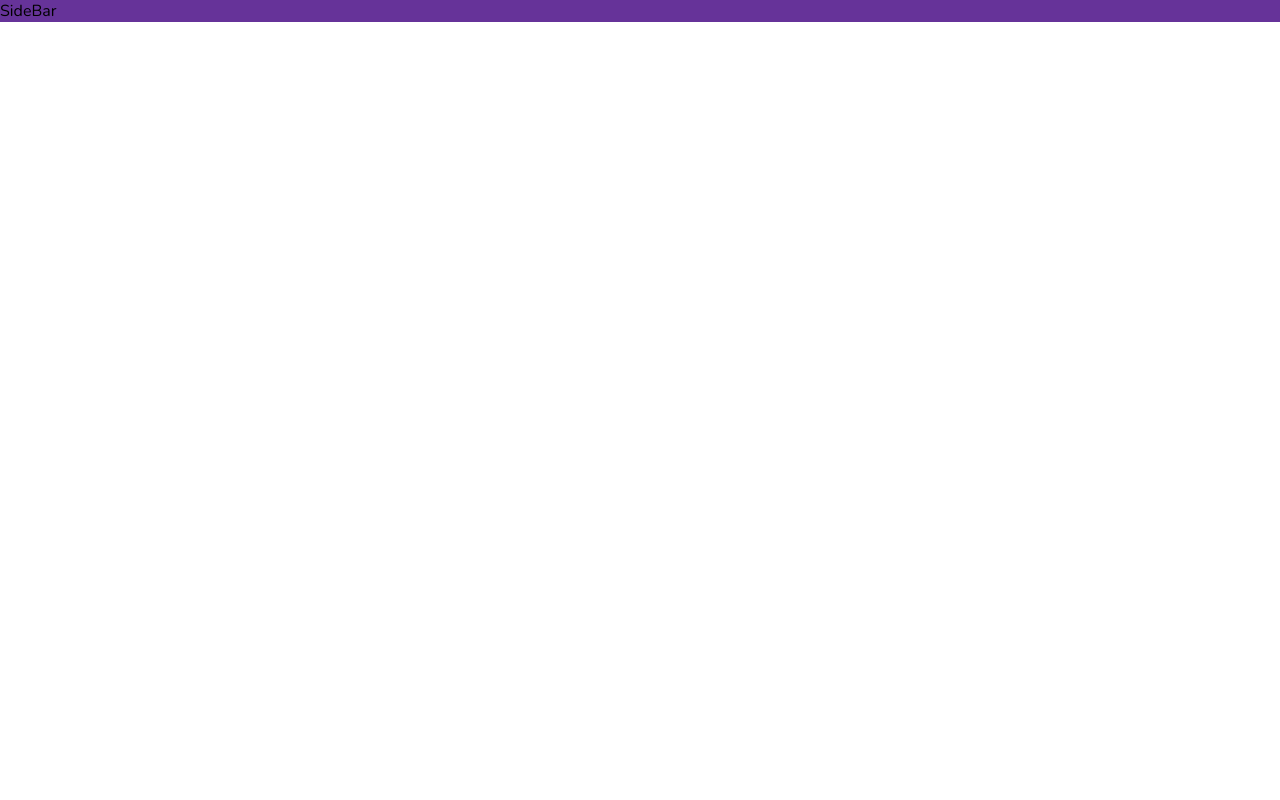
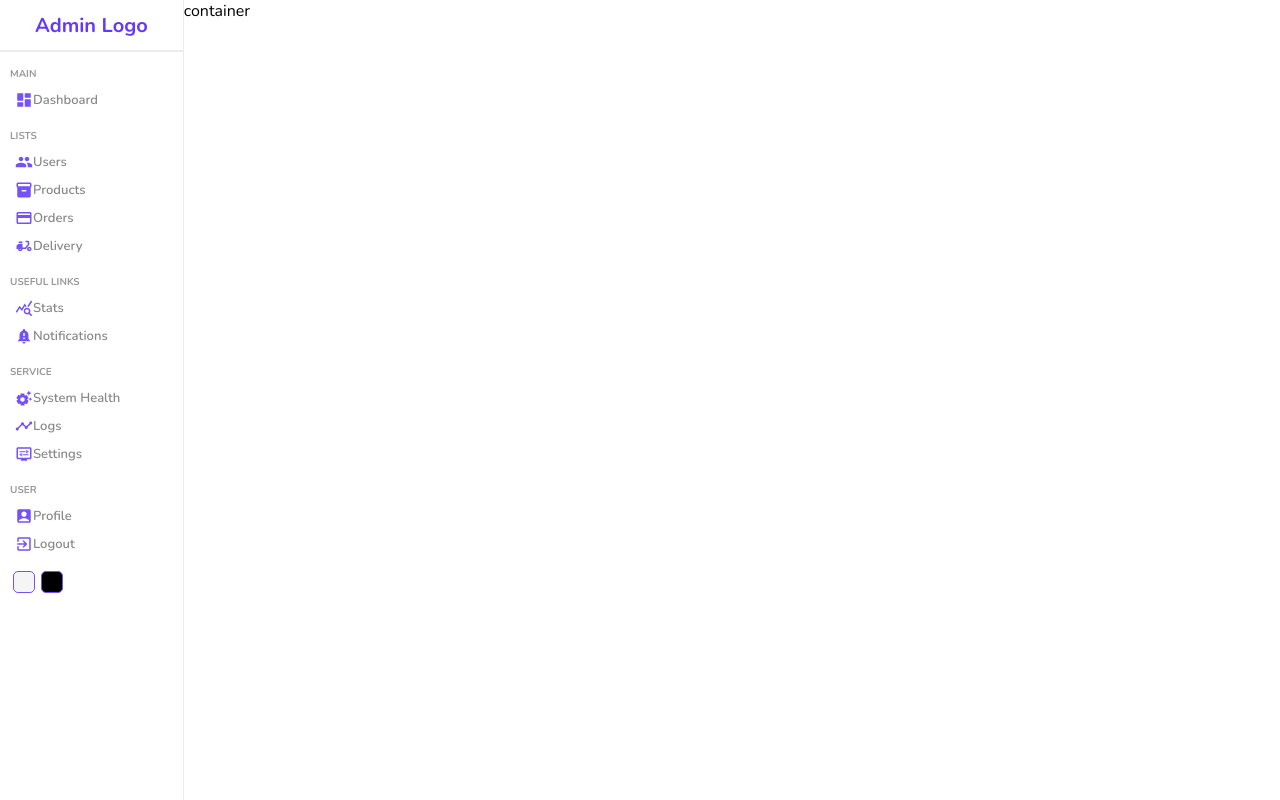
Before and after one commit to georgegaibor/adminPanel, a React (Create React App) app in the folder adminpanel/: page / in a window 1280 px wide. Built offline with nearby package versions, Linux system fonts and the light colour scheme; the HTML template or start-up script is replaced by a standard one.

Commit message:
feat: sidebar layout and style finished

```diff
--- a/adminpanel/package.json
+++ b/adminpanel/package.json
@@ -3,6 +3,10 @@
   "version": "0.1.0",
   "private": true,
   "dependencies": {
+    "@emotion/react": "^11.9.0",
+    "@emotion/styled": "^11.8.1",
+    "@mui/icons-material": "^5.6.0",
+    "@mui/material": "^5.6.0",
     "@testing-library/jest-dom": "^5.16.4",
     "@testing-library/react": "^12.1.4",
     "@testing-library/user-event": "^13.5.0",
--- a/adminpanel/src/components/sidebar/SideBar.jsx
+++ b/adminpanel/src/components/sidebar/SideBar.jsx
@@ -1,8 +1,86 @@
 import "./sidebar.scss"
+import DashboardIcon from '@mui/icons-material/Dashboard';
+import PeopleIcon from '@mui/icons-material/People';
+import InventoryIcon from '@mui/icons-material/Inventory';
+import CreditCardIcon from '@mui/icons-material/CreditCard';
+import DeliveryDiningIcon from '@mui/icons-material/DeliveryDining';
+import QueryStatsIcon from '@mui/icons-material/QueryStats';
+import NotificationImportantIcon from '@mui/icons-material/NotificationImportant';
+import SettingsSuggestIcon from '@mui/icons-material/SettingsSuggest';
+import TimelineIcon from '@mui/icons-material/Timeline';
+import DisplaySettingsIcon from '@mui/icons-material/DisplaySettings';
+import AccountBoxIcon from '@mui/icons-material/AccountBox';
+import ExitToAppIcon from '@mui/icons-material/ExitToApp';
 
 const SideBar = () => {
   return (
-    <div>SideBar</div>
+    <div className="sidebar">
+        <div className="top">
+            <span className="logo">Admin Logo</span>
+        </div>
+        <hr />
+        <div className="center">
+            <ul>
+                <p className="title">MAIN</p>
+                <li>
+                    <DashboardIcon className="icon"/>
+                    <span>Dashboard</span>
+                </li>
+                <p className="title">LISTS</p>
+                <li>
+                    <PeopleIcon className="icon"/>
+                    <span>Users</span>
+                </li>
+                <li>
+                    <InventoryIcon className="icon"/>
+                    <span>Products</span>
+                </li>
+                <li>
+                    <CreditCardIcon className="icon"/>
+                    <span>Orders</span>
+                </li>
+                <li>
+                    <DeliveryDiningIcon className="icon"/>
+                    <span>Delivery</span>
+                </li>
+                <p className="title">USEFUL LINKS</p>
+                <li>
+                    <QueryStatsIcon className="icon"/>
+                    <span>Stats</span>
+                </li>
+                <li>
+                    <NotificationImportantIcon className="icon"/>
+                    <span>Notifications</span>
+                </li>
+                <p className="title">SERVICE</p>
+                <li>
+                    <SettingsSuggestIcon className="icon"/>
+                    <span>System Health</span>
+                </li>
+                <li>
+                    <TimelineIcon className="icon"/>
+                    <span>Logs</span>
+                </li>
+                <li>
+                    <DisplaySettingsIcon className="icon"/>
+                    <span>Settings</span>
+                </li>
+                <p className="title">USER</p>
+                <li>
+                    <AccountBoxIcon className="icon"/>
+                    <span>Profile</span>
+                </li>
+                <li>
+                    <ExitToAppIcon className="icon"/>
+                    <span>Logout</span>
+                </li>
+            </ul>
+        </div>
+        <div className="bottom">
+            <div className="colorOption"></div>
+            <div className="colorOption"></div>
+        </div>
+    </div>
   )
 }
 
--- a/adminpanel/src/components/sidebar/sidebar.scss
+++ b/adminpanel/src/components/sidebar/sidebar.scss
@@ -0,0 +1,86 @@
+.sidebar{
+    flex: 1;
+    border-right: 0.5px solid rgb(236, 236, 236);
+    min-height: 100vh;
+    background-color: white;
+
+    .top{
+        height: 50px;
+        display: flex;
+        align-items: center;
+        justify-content: center;
+
+        .logo{
+            font-size: 20px;
+            font-weight: bold;
+            color: #6439ff;
+        }
+    }
+
+    hr{
+        height: 0;
+        border: 0.5px solid rgb(236, 236, 236);
+    }
+
+    .center{
+        padding-left: 10px;
+        ul{
+            list-style: none;
+            margin: 0;
+            padding: 0;
+
+            .title{
+                font-size: 10px;
+                font-weight: bold;
+                color: #999;
+                margin-top: 15px;
+                margin-bottom: 5px;
+            }
+
+            li{
+                display: flex;
+                align-content: center;
+                padding: 5px;
+                cursor: pointer;
+
+                &:hover{
+                    background-color: #ece8ff;
+                }
+
+                .icon{
+                    font-size: 18px;
+                    color: #7451f8
+                }
+
+                span{
+                    font-size: 13px;
+                    font-weight: 600;
+                    color: #888;
+                }
+            }
+        }
+    }
+
+    .bottom{
+        display: flex;
+        align-items: center;
+        margin: 10px;
+
+        .colorOption{
+            width: 20px;
+            height: 20px;
+            border-radius: 5px;
+            border: 1px solid #7451f8;
+            cursor: pointer;
+            margin: 3px;
+
+            &:nth-child(1){
+                background-color: whitesmoke;
+            }
+            &:nth-child(2){
+                background-color: black;
+            }
+        }
+    }
+
+}
--- a/adminpanel/src/pages/home/Home.jsx
+++ b/adminpanel/src/pages/home/Home.jsx
@@ -5,6 +5,7 @@ const Home = () => {
   return (
     <div className="home">
         <SideBar/>
+        <div className="homeContainer">container</div>
     </div>
   )
 }
--- a/adminpanel/src/pages/home/home.scss
+++ b/adminpanel/src/pages/home/home.scss
@@ -1,7 +1,6 @@
 .home{
-    background-color: rebeccapurple;
-    .title{
-        color: white;
-
+    display: flex;
+    .homeContainer{
+        flex: 6;
     }
 }
```
Also changed, not shown: 1 other file (tests, documents, lock files or other folders).
